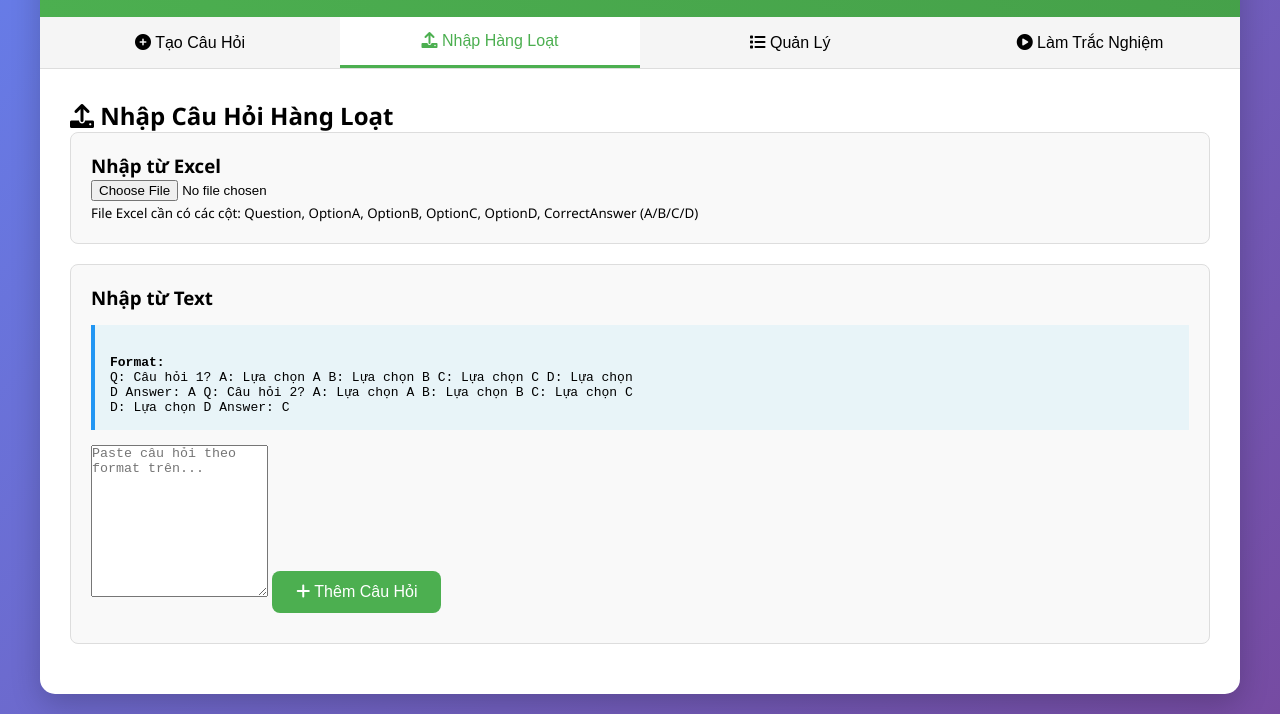
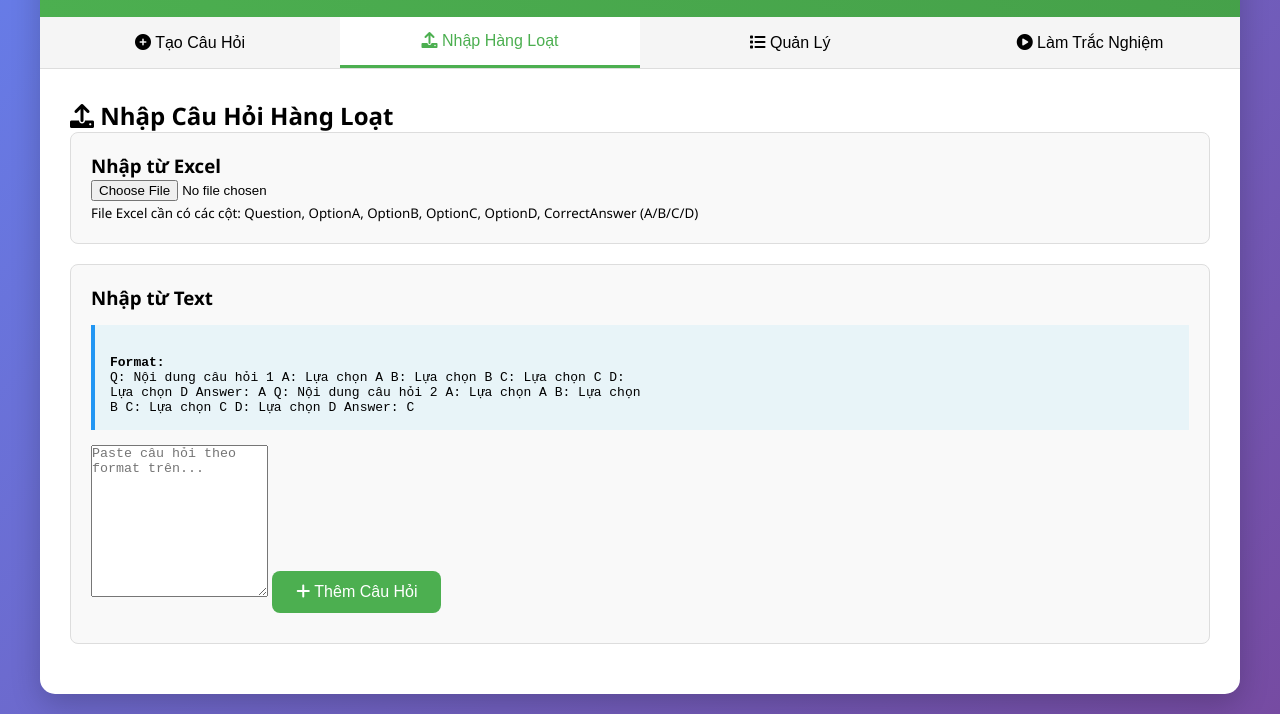
Before and after one commit to trananhduck/BestQuiz, a plain HTML site: page index.html in a window 1280 px wide. Both pictures are taken after a click on the button "Nhập Hàng Loạt". Shown: the part 108-822 px from the top of the page. Drawn offline with Linux system fonts and the light colour scheme.

Commit message:
first commit

```diff
--- a/index.html
+++ b/index.html
@@ -483,9 +483,9 @@
           <h3>Nhập từ Text</h3>
           <div class="format-example">
             <strong>Format:</strong>
-            Q: Câu hỏi 1? A: Lựa chọn A B: Lựa chọn B C: Lựa chọn C D: Lựa chọn
-            D Answer: A Q: Câu hỏi 2? A: Lựa chọn A B: Lựa chọn B C: Lựa chọn C
-            D: Lựa chọn D Answer: C
+            Q: Nội dung câu hỏi 1 A: Lựa chọn A B: Lựa chọn B C: Lựa chọn C D:
+            Lựa chọn D Answer: A Q: Nội dung câu hỏi 2 A: Lựa chọn A B: Lựa chọn
+            B C: Lựa chọn C D: Lựa chọn D Answer: C
           </div>
           <textarea
             id="bulkText"
```
